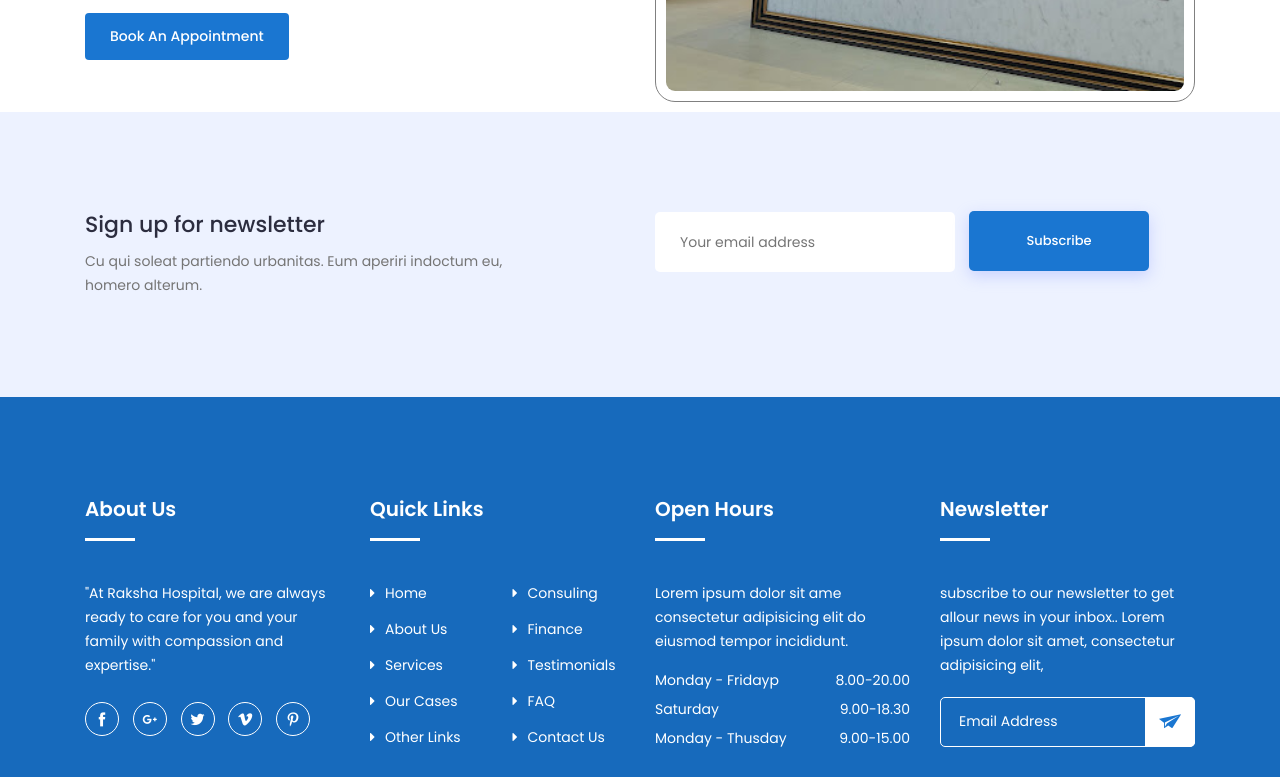
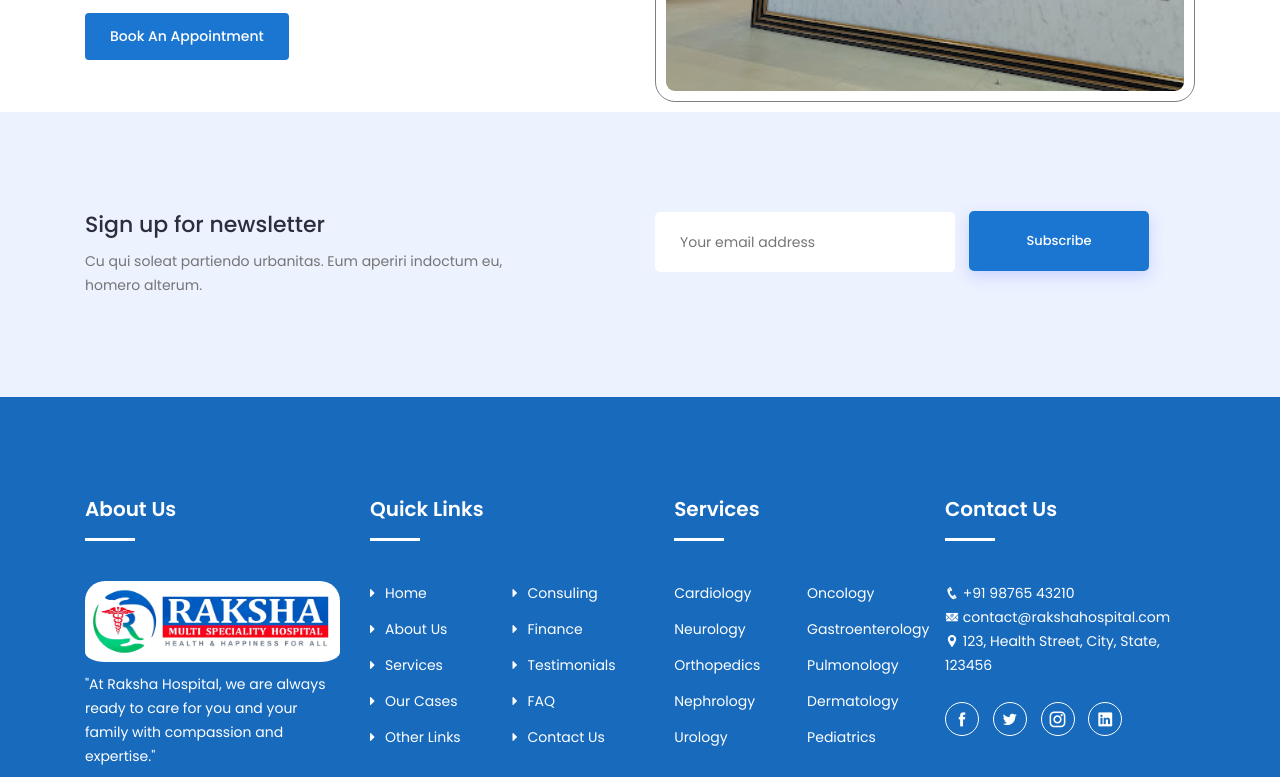
Before and after one commit to rIHDUS/DeepaSri, a plain HTML site: page index.html in a window 1280 px wide. Shown: the part 11223-12000 px from the top of the page. Drawn offline with Linux system fonts and the light colour scheme; a script that the page names is missing.

Commit message:
footer done

```diff
--- a/index.html
+++ b/index.html
@@ -1104,27 +1104,15 @@
           <div class="col-lg-3 col-md-6 col-12">
             <div class="single-footer">
               <h2>About Us</h2>
+              <div class="logo">
+                <a href="index.html"><img style="border-radius: 20px; padding-bottom: 10px;"
+                    src="img/Raksha_logo-Photoroom.png" alt="#" /></a>
+              </div>
               <p>
                 "At Raksha Hospital, we are always ready to care for you and your family with compassion and expertise."
               </p>
               <!-- Social -->
-              <ul class="social">
-                <li>
-                  <a href="#"><i class="icofont-facebook"></i></a>
-                </li>
-                <li>
-                  <a href="#"><i class="icofont-google-plus"></i></a>
-                </li>
-                <li>
-                  <a href="#"><i class="icofont-twitter"></i></a>
-                </li>
-                <li>
-                  <a href="#"><i class="icofont-vimeo"></i></a>
-                </li>
-                <li>
-                  <a href="#"><i class="icofont-pinterest"></i></a>
-                </li>
-              </ul>
+
               <!-- End Social -->
             </div>
           </div>
@@ -1173,36 +1161,55 @@
               </div>
             </div>
           </div>
-          <div class="col-lg-3 col-md-6 col-12">
-            <div class="single-footer">
-              <h2>Open Hours</h2>
-              <p>
-                Lorem ipsum dolor sit ame consectetur adipisicing elit do
-                eiusmod tempor incididunt.
-              </p>
-              <ul class="time-sidual">
-                <li class="day">Monday - Fridayp <span>8.00-20.00</span></li>
-                <li class="day">Saturday <span>9.00-18.30</span></li>
-                <li class="day">Monday - Thusday <span>9.00-15.00</span></li>
-              </ul>
+          <!-- Services -->
+          <div class="col-lg-3 col-md-6 col-12" style="padding-left: 3%;">
+            <div class="single-footer f-link">
+              <h2>Services</h2>
+              <div class="row">
+                <div class="col-lg-6 col-md-6 col-12">
+                  <ul style="list-style-type: circle;">
+                    <li style="color: white;">Cardiology</li>
+                    <li style="color: white;">Neurology</li>
+                    <li style="color: white;">Orthopedics</li>
+                    <li style="color: white;">Nephrology</li>
+                    <li style="color: white;">Urology</li>
+                  </ul>
+
+                </div>
+                <div class="col-lg-6 col-md-6 col-12">
+                  <ul style="list-style-type: disc;">
+                    <li style="color: white;">Oncology</li>
+                    <li style="color: white;">Gastroenterology</li>
+                    <li style="color: white;">Pulmonology</li>
+                    <li style="color: white;">Dermatology</li>
+                    <li style="color: white;">Pediatrics</li>
+                  </ul>
+                </div>
+              </div>
             </div>
           </div>
+          <!-- End Services-->
+          <!--Contact -->
           <div class="col-lg-3 col-md-6 col-12">
-            <div class="single-footer">
-              <h2>Newsletter</h2>
-              <p>
-                subscribe to our newsletter to get allour news in your inbox..
-                Lorem ipsum dolor sit amet, consectetur adipisicing elit,
-              </p>
-              <form action="mail/mail.php" method="get" target="_blank" class="newsletter-inner">
-                <input name="email" placeholder="Email Address" class="common-input" onfocus="this.placeholder = ''"
-                  onblur="this.placeholder = 'Your email address'" required="" type="email" />
-                <button class="button">
-                  <i class="icofont icofont-paper-plane"></i>
-                </button>
-              </form>
+            <div class="single-footer" style="color: white; padding-left: 5px;">
+              <h2>Contact Us</h2>
+              <ul class="contact-info">
+                <li><i class="icofont-phone"></i> +91 98765 43210</li>
+                <li><i class="icofont-email"></i> contact@rakshahospital.com</li>
+                <li><i class="icofont-location-pin"></i> 123, Health Street, City, State, 123456</li>
+              </ul>
+              <!-- Social Links -->
+              <ul class="social">
+                <li><a href="https://www.facebook.com/rakshahospital"><i class="icofont-facebook"></i></a></li>
+                <li><a href="https://twitter.com/rakshahospital"><i class="icofont-twitter"></i></a></li>
+                <li><a href="https://www.instagram.com/rakshahospital"><i class="icofont-instagram"></i></a></li>
+                <li><a href="https://www.linkedin.com/company/rakshahospital"><i class="icofont-linkedin"></i></a></li>
+              </ul>
+              <!-- End Social Links -->
             </div>
           </div>
+
+          <!-- end contact -->
         </div>
       </div>
     </div>
```
